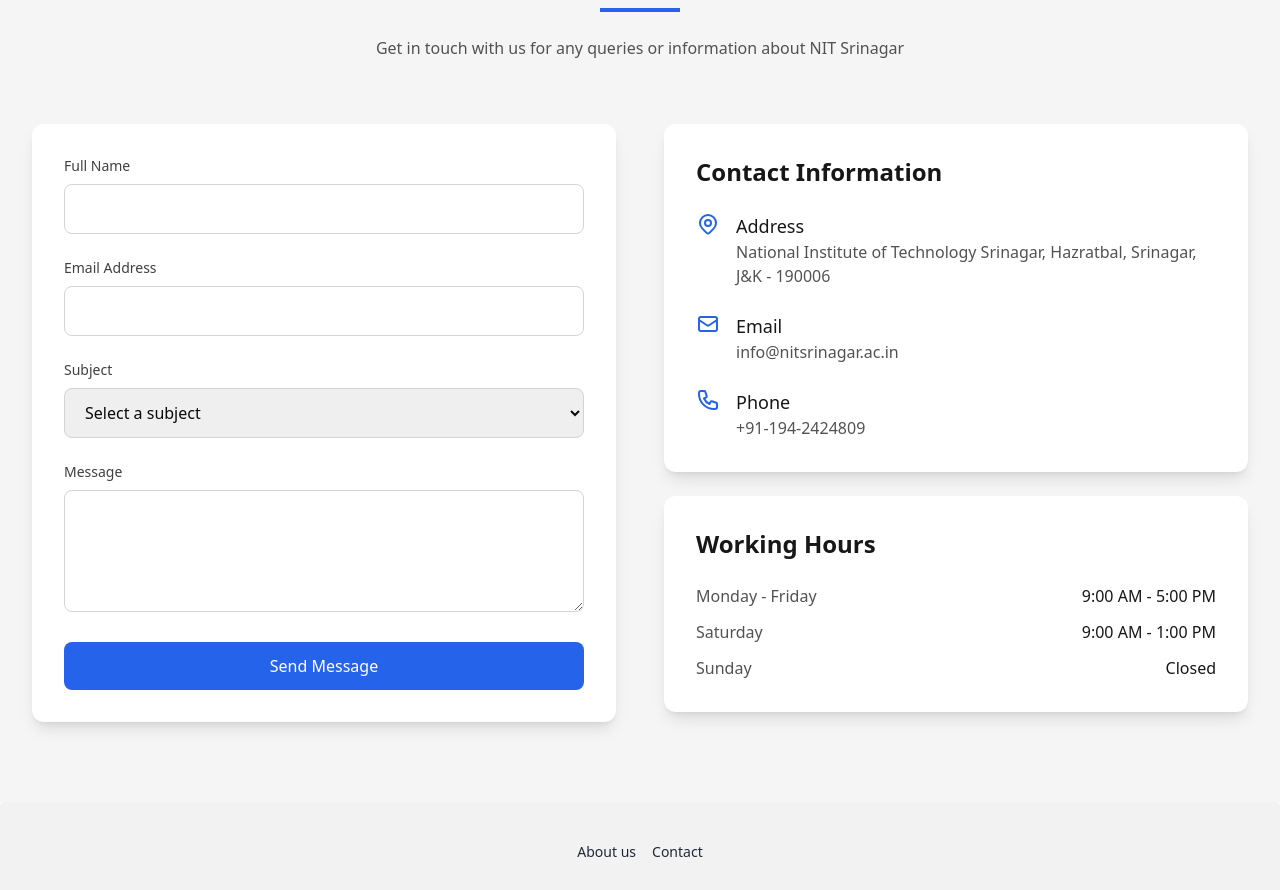
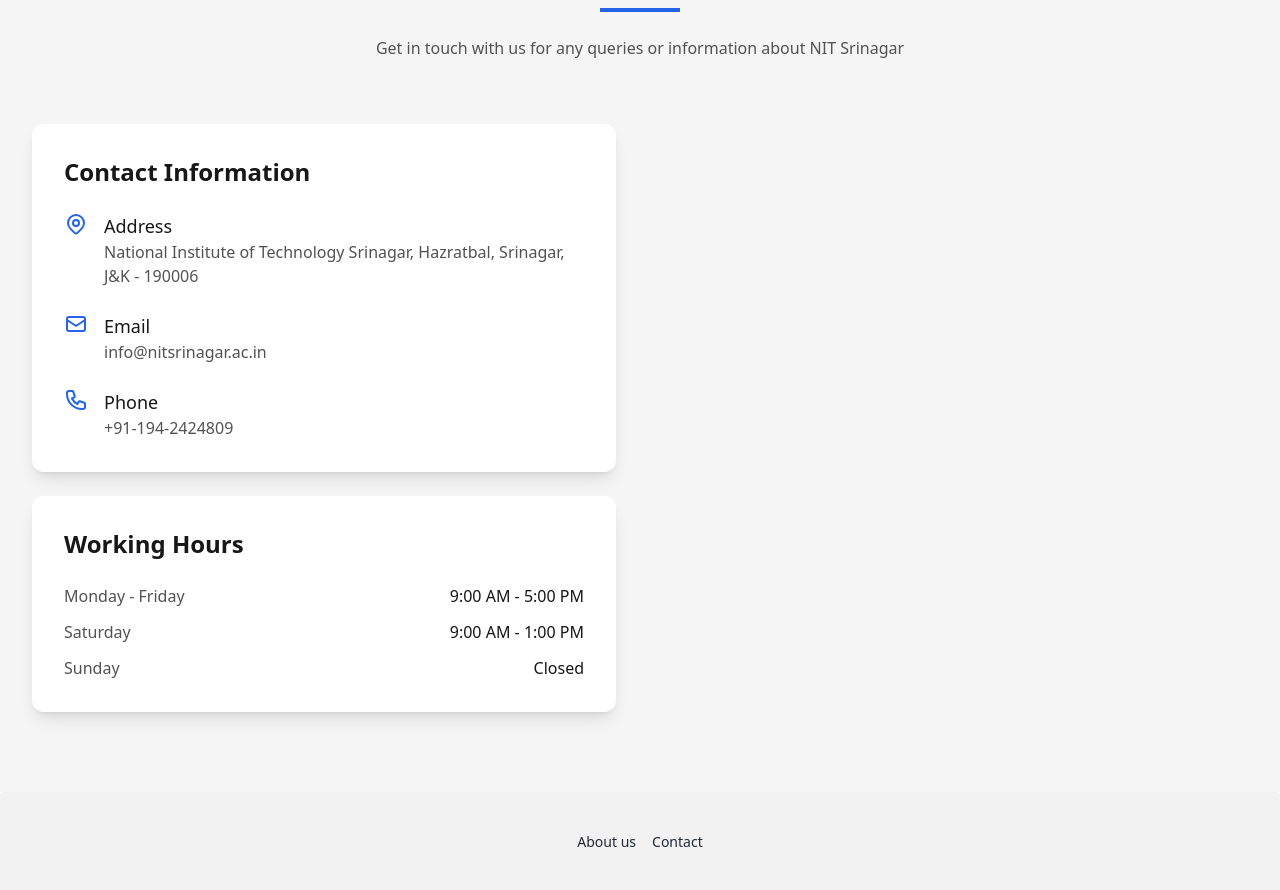
Before and after one commit to rahul24167/NIT-Alumini, a React (Vite) app in the folder frontend/: page / in a window 1280 px wide. Shown: the part 6420-7310 px from the top of the page. Built offline with nearby package versions, Linux system fonts and the light colour scheme.

Commit message:
issue in landing page is fixed

```diff
--- a/frontend/src/pages/LandingPage.tsx
+++ b/frontend/src/pages/LandingPage.tsx
@@ -712,7 +712,7 @@
 
               <div className="grid grid-cols-1 lg:grid-cols-2 gap-12">
 
-                <div className="animate__animated animate__fadeInLeft">
+                {/* <div className="animate__animated animate__fadeInLeft">
                   <div className="bg-white rounded-xl shadow-lg p-8">
                     <form id="contactForm" className="space-y-6">
                       <div>
@@ -746,7 +746,7 @@
                       </button>
                     </form>
                   </div>
-                </div>
+                </div> */}
 
 
                 <div className="space-y-6 animate__animated animate__fadeInRight">
```
